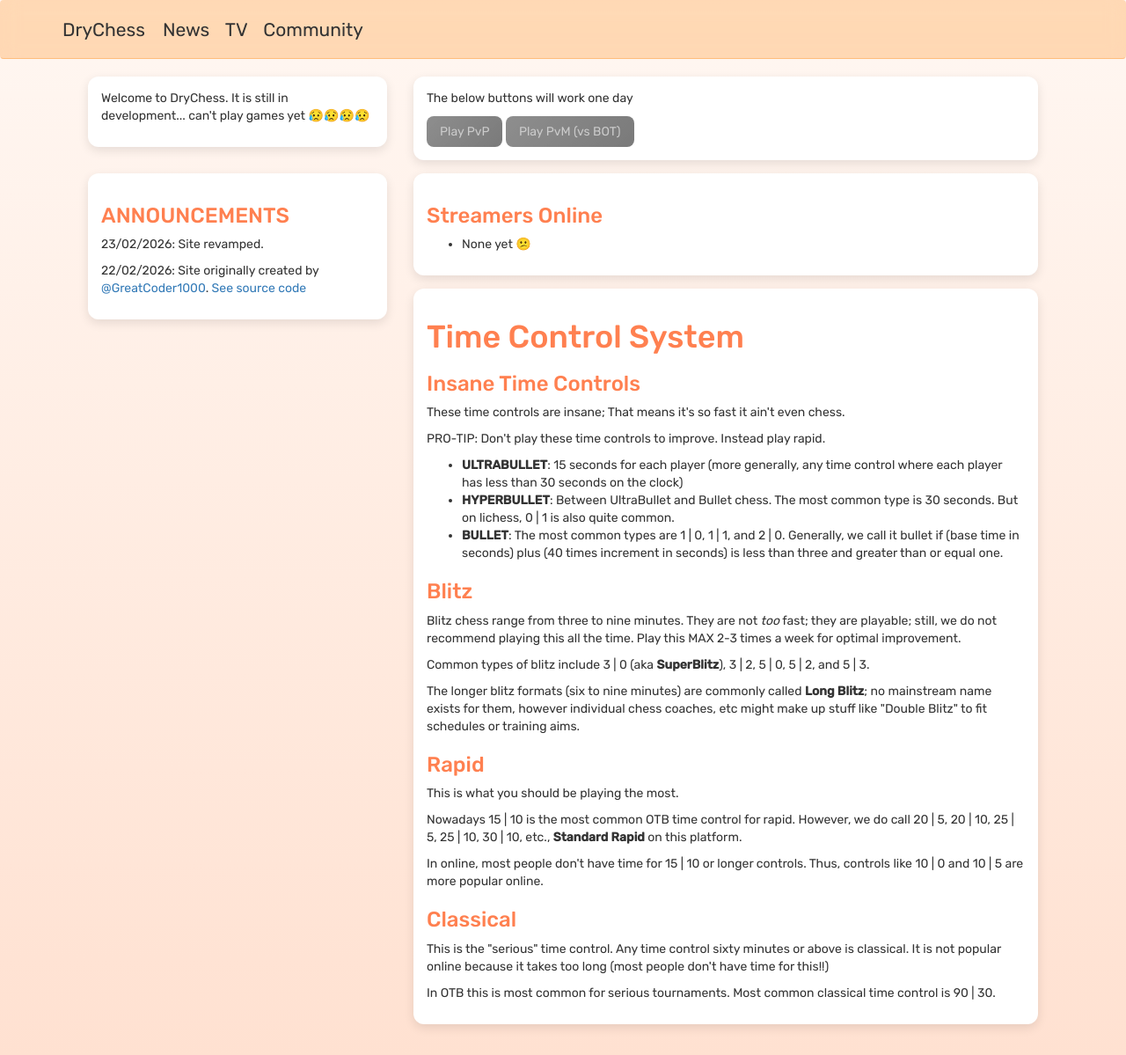
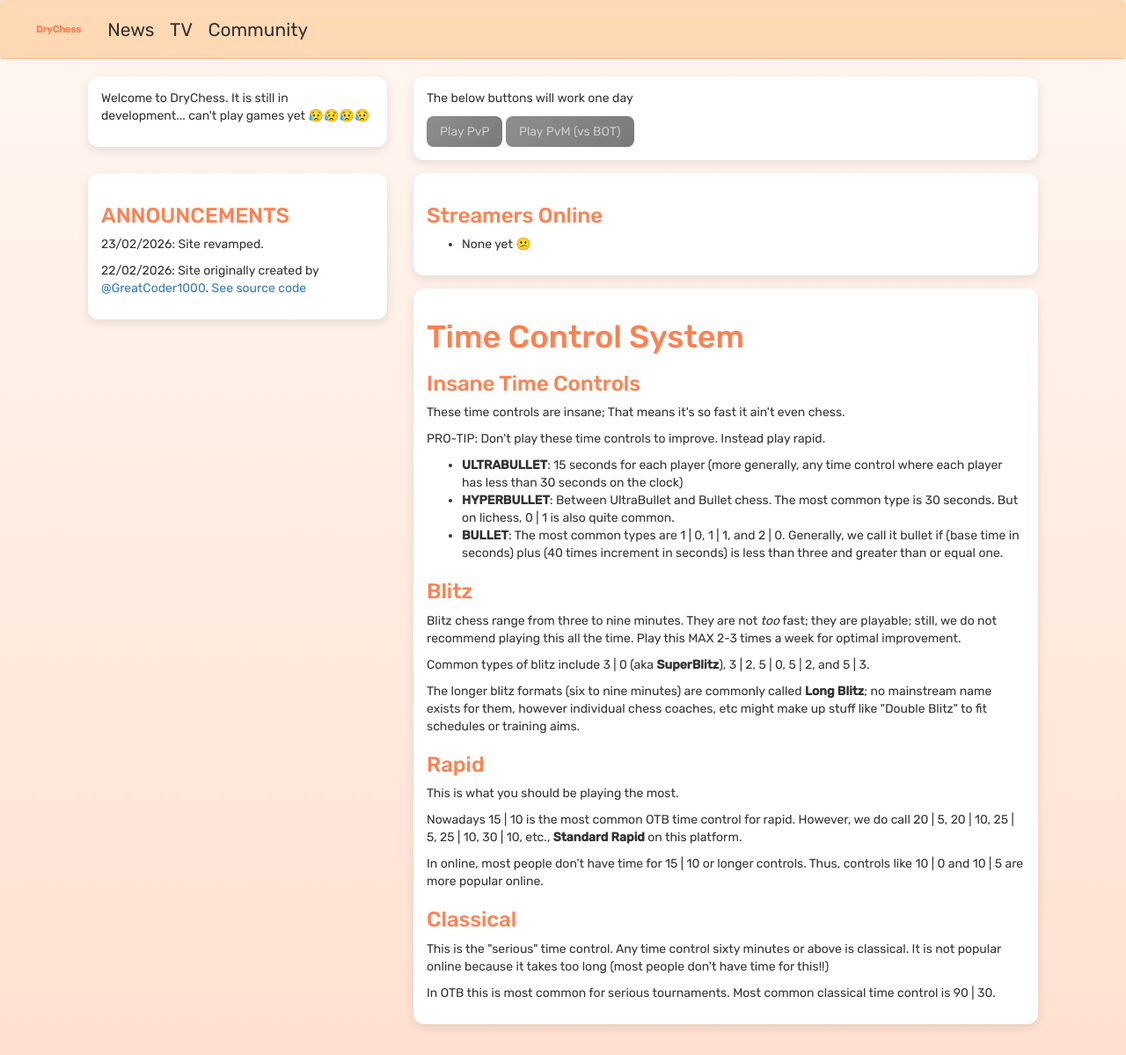
Before and after one commit to GreatCoder1000/drychess, a Jekyll site: the page built from index.html, in a window 1280 px wide. Shown: the whole page at 88% size. Built offline with Jekyll 4.4.1, drawn with Linux system fonts in a browser that asks for light colours.

Commit message:
Update index.html

```diff
--- a/index.html
+++ b/index.html
@@ -1,33 +1,8 @@
-<!DOCTYPE html>
-<html lang="en">
+---
+layout: default
+title: Home
+---
 
-<head>
-    <!--Title-->
-    <title>DryChess - Dry Online Chess</title>
-
-    <!--Meta-->
-    <meta charset="utf-8">
-
-    <!--Styles-->
-    <link rel="stylesheet" href="https://cdn.jsdelivr.net/npm/bootstrap@3.3.7/dist/css/bootstrap.min.css" integrity="sha384-BVYiiSIFeK1dGmJRAkycuHAHRg32OmUcww7on3RYdg4Va+PmSTsz/K68vbdEjh4u" crossorigin="anonymous">
-    <link rel="stylesheet" href="https://cdnjs.cloudflare.com/ajax/libs/font-awesome/6.0.0-beta3/css/all.min.css">
-    <link href="https://fonts.googleapis.com/css2?family=Rubik:wght@300;400;500&display=swap" rel="stylesheet">
-    <link rel="stylesheet" href="styles.css">
-
-    <!--Favicon-->
-    <link rel="icon" type="image/x-icon" href="pumpkin.ico">
-</head>
-
-<body>
-    <nav class="navbar">
-        <a href="#" class="navbar-brand"><a class="nav-link active" href="index.html">DryChess</a></a>
-        <ul class="navbar-nav">
-            <li class="nav-item"><a class="nav-link" href="#">News</a></li>
-            <li class="nav-item"><a class="nav-link" href="#">TV</a></li>
-            <li class="nav-item"><a class="nav-link" href="#">Community</a></li>
-        </ul>
-    </nav>
-    <main>
 <div class="container">
     <div class="row">
         <div class="col-md-4">
@@ -111,7 +86,3 @@
         </div>
     </div>
 </div>
-    </main>
-</body>
-
-</html>
```
Lines whose indentation alone changed are shown as unchanged.
